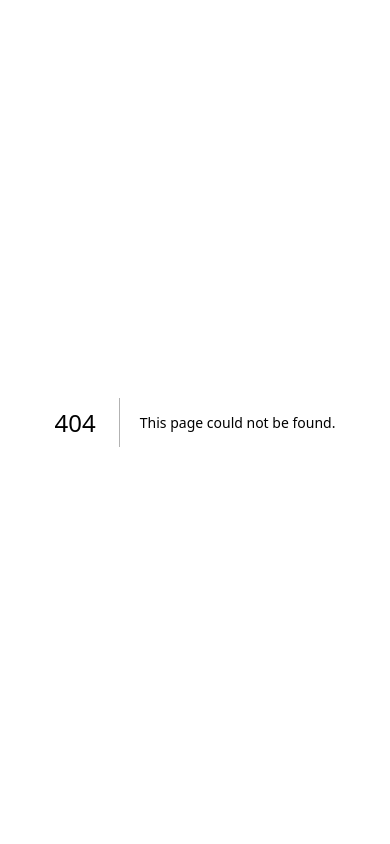
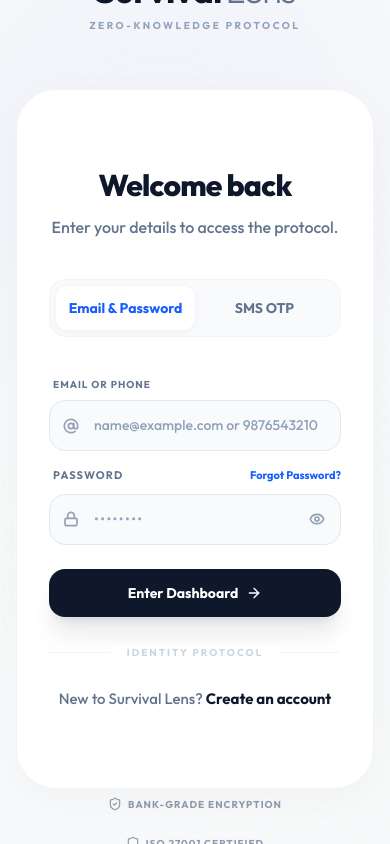
Before and after one commit to nagisheshero11/Survival_Lens, a Next.js app in the folder website/: page /login in a window 390 px wide. Before the commit this address had no page. Built offline with nearby package versions, Linux system fonts and the light colour scheme.

Commit message:
Refactor | Auth API re-organized and Login with mobile number added, Primary KYC testing done

```diff
--- /dev/null
+++ b/website/(services)/auth.ts
@@ -0,0 +1,33 @@
+export const loginUser = async (credentials: any) => {
+  const API_URL = process.env.SERVER_API_URL || "";
+  const res = await fetch(`${API_URL}/api/auth/login`, {
+    method: "POST",
+    headers: { "Content-Type": "application/json" },
+    body: JSON.stringify(credentials),
+  });
+
+  const data = await res.json();
+
+  if (!res.ok) {
+    throw new Error(data.error || "Login failed. Please try again.");
+  }
+
+  return data;
+};
+
+export const registerUser = async (userData: any) => {
+  const API_URL = process.env.SERVER_API_URL || "";
+  const res = await fetch(`${API_URL}/api/auth/signup`, {
+    method: "POST",
+    headers: { "Content-Type": "application/json" },
+    body: JSON.stringify(userData),
+  });
+
+  const data = await res.json();
+
+  if (!res.ok) {
+    throw new Error(data.error || "Registration failed. Please check your details.");
+  }
+
+  return data;
+};
--- a/website/components/Auth/LoginForm.tsx
+++ b/website/components/Auth/LoginForm.tsx
@@ -2,6 +2,7 @@
 
 import { useState } from "react";
 import { useRouter } from "next/navigation";
+import { loginUser } from "@/(services)/auth";
 import { AtSign, Lock, Eye, EyeOff, Phone, MessageSquare, ArrowRight } from "lucide-react";
 import { motion, AnimatePresence } from "framer-motion";
 
@@ -15,7 +16,7 @@
   const [method, setMethod] = useState<"standard" | "otp">("standard");
   const [otpSent, setOtpSent] = useState(false);
 
-  const [email, setEmail] = useState("");
+  const [identifier, setIdentifier] = useState("");
   const [password, setPassword] = useState("");
   const [error, setError] = useState("");
   const [isLoading, setIsLoading] = useState(false);
@@ -28,17 +29,11 @@
     setError("");
 
     try {
-      const res = await fetch("/api/auth/login", {
-        method: "POST",
-        headers: { "Content-Type": "application/json" },
-        body: JSON.stringify({ email, password }),
-      });
+      const payload = identifier.includes("@")
+        ? { email: identifier, password }
+        : { mobile: identifier, password };
 
-      const data = await res.json();
-
-      if (!res.ok) {
-        throw new Error(data.error || "Invalid credentials. Please try again.");
-      }
+      const data = await loginUser(payload);
 
       localStorage.setItem("token", data.token);
       localStorage.setItem("user", JSON.stringify(data.user));
@@ -64,17 +59,15 @@
       <div className="flex p-1.5 bg-slate-50 rounded-2xl mb-10 border border-slate-100">
         <button
           onClick={() => { setMethod("standard"); setOtpSent(false); }}
-          className={`flex-1 py-3 text-sm font-bold rounded-xl transition-all duration-300 ${
-            method === "standard" ? "bg-white text-blue-600 shadow-[0_2px_10px_rgba(0,0,0,0.04)]" : "text-slate-500 hover:text-slate-700"
-          }`}
+          className={`flex-1 py-3 text-sm font-bold rounded-xl transition-all duration-300 ${method === "standard" ? "bg-white text-blue-600 shadow-[0_2px_10px_rgba(0,0,0,0.04)]" : "text-slate-500 hover:text-slate-700"
+            }`}
         >
           Email & Password
         </button>
         <button
           onClick={() => { setMethod("otp"); setOtpSent(false); }}
-          className={`flex-1 py-3 text-sm font-bold rounded-xl transition-all duration-300 ${
-            method === "otp" ? "bg-white text-blue-600 shadow-[0_2px_10px_rgba(0,0,0,0.04)]" : "text-slate-500 hover:text-slate-700"
-          }`}
+          className={`flex-1 py-3 text-sm font-bold rounded-xl transition-all duration-300 ${method === "otp" ? "bg-white text-blue-600 shadow-[0_2px_10px_rgba(0,0,0,0.04)]" : "text-slate-500 hover:text-slate-700"
+            }`}
         >
           SMS OTP
         </button>
@@ -96,17 +89,17 @@
               transition={{ duration: 0.25 }}
             >
               <div>
-                <label className={labelClass}>Email Address</label>
+                <label className={labelClass}>Email or Phone</label>
                 <div className="relative group">
                   <div className={iconClass}>
                     <AtSign size={16} strokeWidth={2.5} />
                   </div>
                   <input
-                    type="email"
-                    placeholder="name@example.com"
+                    type="text"
+                    placeholder="name@example.com or 9876543210"
                     className={inputClass}
-                    value={email}
-                    onChange={(e) => setEmail(e.target.value)}
+                    value={identifier}
+                    onChange={(e) => setIdentifier(e.target.value)}
                     required
                   />
                 </div>
@@ -232,7 +225,7 @@
 
         <p className="text-center text-[15px] font-medium text-slate-500 mt-6">
           New to Survival Lens?{" "}
-          <a href="/auth/register" className="font-bold text-slate-900 hover:text-blue-600 transition-colors">
+          <a href="../register" className="font-bold text-slate-900 hover:text-blue-600 transition-colors">
             Create an account
           </a>
         </p>
--- a/website/components/Auth/RegisterForm.tsx
+++ b/website/components/Auth/RegisterForm.tsx
@@ -2,6 +2,7 @@
 
 import { useState } from "react";
 import { useRouter } from "next/navigation";
+import { registerUser } from "@/(services)/auth";
 import { User, AtSign, Phone, Lock, Eye, EyeOff, ArrowRight } from "lucide-react";
 
 // Reduced padding from py-4 to py-3.5 for a sleeker profile
@@ -26,17 +27,7 @@
     setError("");
 
     try {
-      const res = await fetch("/api/auth/signup", {
-        method: "POST",
-        headers: { "Content-Type": "application/json" },
-        body: JSON.stringify({ fullName, mobile, email, password }),
-      });
-
-      const data = await res.json();
-
-      if (!res.ok) {
-        throw new Error(data.error || "Registration failed. Please check your details.");
-      }
+      const data = await registerUser({ fullName, mobile, email, password });
 
       localStorage.setItem("token", data.token);
       localStorage.setItem("user", JSON.stringify(data.user));
@@ -113,7 +104,7 @@
               <AtSign size={16} strokeWidth={2.5} />
             </div>
             <input
-              type="email"
+              type="text"
               placeholder="name@example.com"
               className={inputClass}
               value={email}
@@ -168,7 +159,7 @@
 
         <p className="text-center text-sm font-medium text-slate-500 mt-4">
           Already have an account?{" "}
-          <a href="/auth/login" className="font-bold text-slate-900 hover:text-blue-600 transition-colors">
+          <a href="/login" className="font-bold text-slate-900 hover:text-blue-600 transition-colors">
             Log in securely
           </a>
         </p>
--- a/website/components/LandingPage/Navbar.tsx
+++ b/website/components/LandingPage/Navbar.tsx
@@ -117,7 +117,7 @@
 
           {/* Auth Buttons */}
           <div className="hidden md:flex items-center space-x-6">
-            <Link href="/auth/login" className="text-sm font-bold text-slate-500 hover:text-blue-600 transition-colors">
+            <Link href="/login" className="text-sm font-bold text-slate-500 hover:text-blue-600 transition-colors">
               Login
             </Link>
             <button className="relative group overflow-hidden bg-slate-900 border border-slate-800 text-white text-sm font-bold py-2.5 px-6 rounded-full transition-all duration-300 shadow-lg hover:shadow-blue-500/30">
```
Also changed, not shown: website/app/(auth)/login/page.tsx (renamed from website/app/auth/login/page.tsx), website/app/(auth)/register/page.tsx (renamed from website/app/auth/register/page.tsx).
